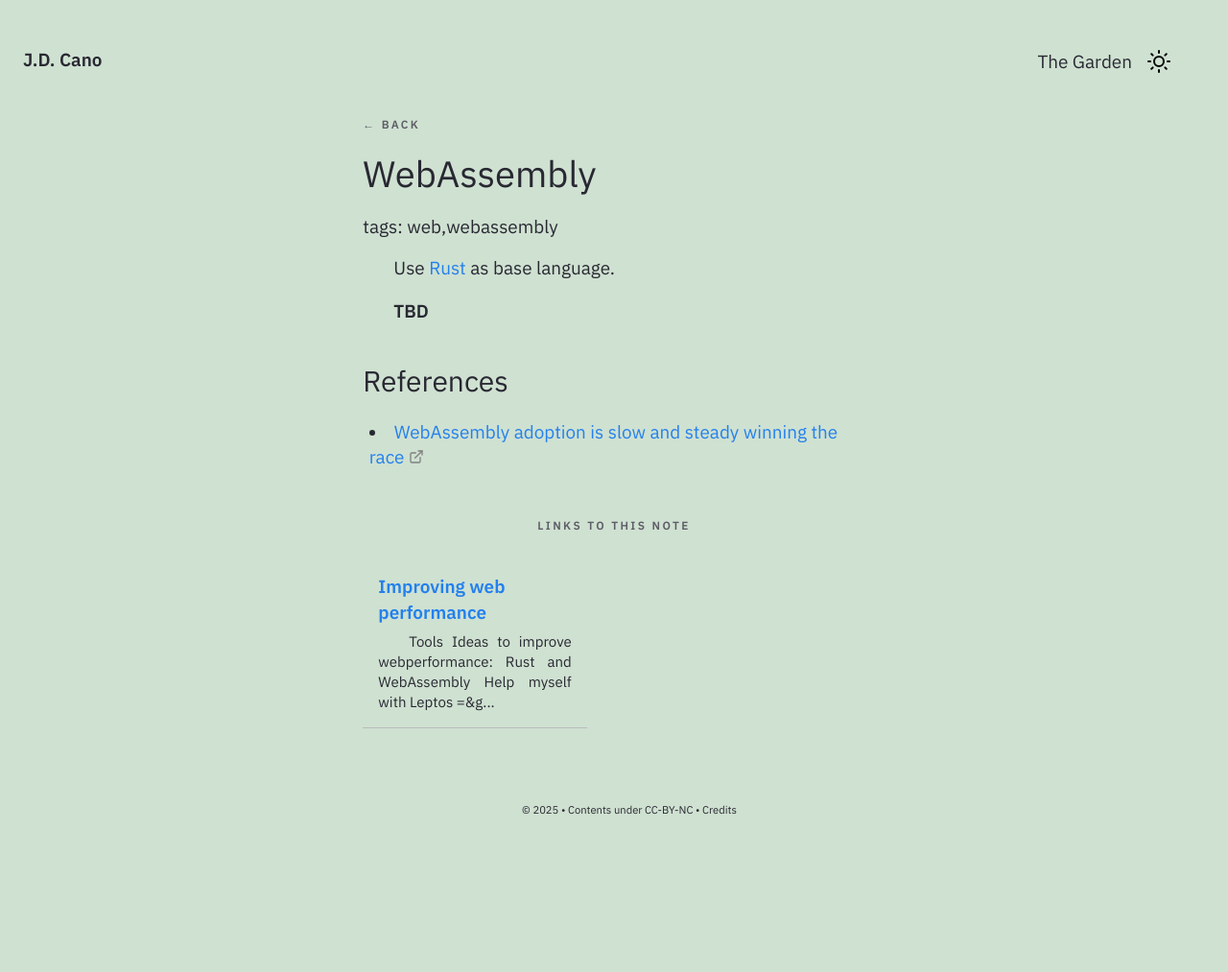
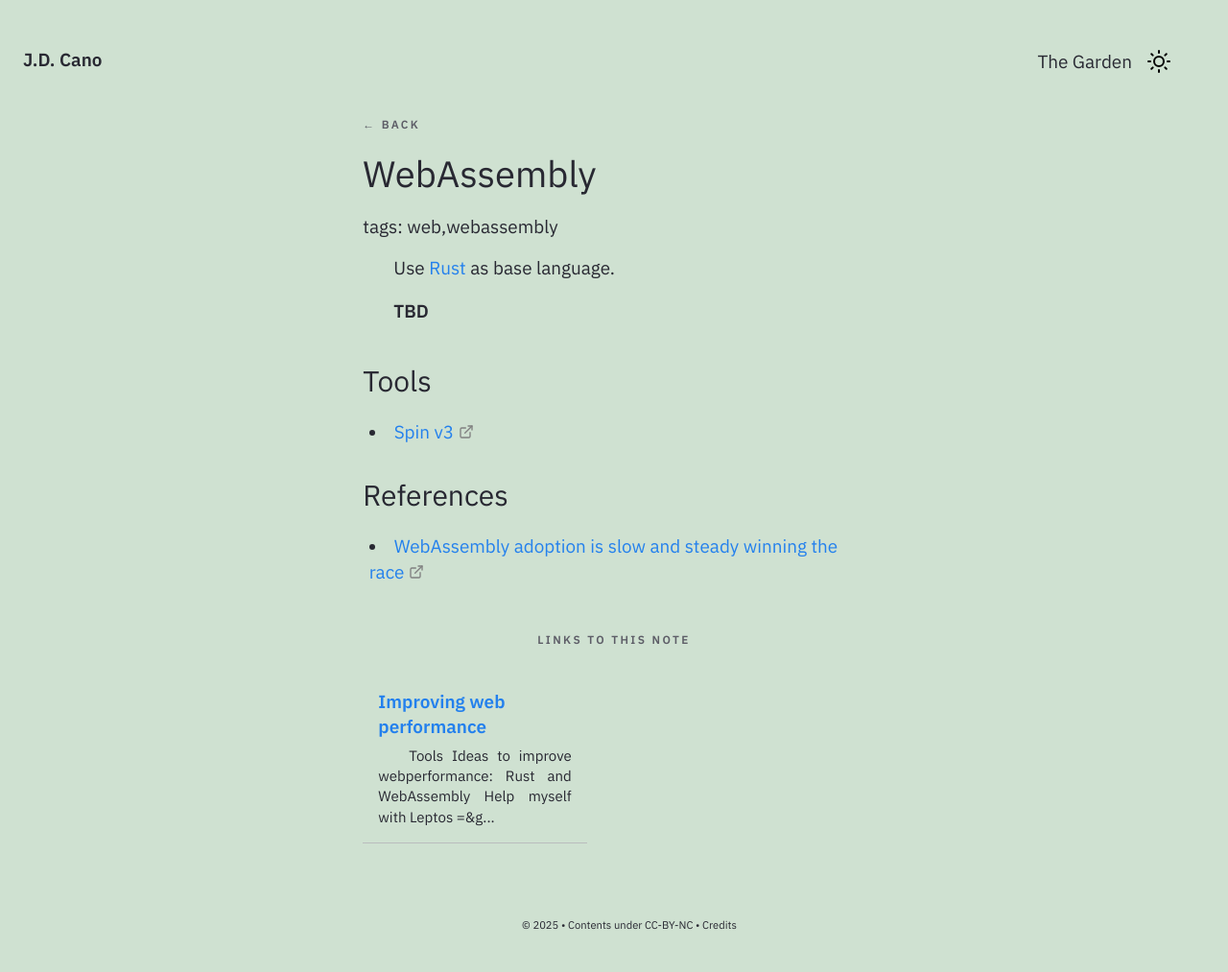
Before and after one commit to Gorzas/gorzas.github.io, a Jekyll site: the page built from _notes/Public/tech/WebAssembly.md, in a window 1280 px wide. Shown: the whole page at 96% size. Built offline with Jekyll 4.4.1, drawn with Linux system fonts in a browser that asks for light colours; before the commit the page ends 900 px from its top, so only the background shows below that.

Commit message:
Update WebAssembly.md

```diff
--- a/_notes/Public/tech/WebAssembly.md
+++ b/_notes/Public/tech/WebAssembly.md
@@ -12,6 +12,9 @@ Use [[Rust]] as base language.
 
 **TBD**
 
+### Tools
+
+- [Spin v3](https://www.fermyon.com/blog/introducing-spin-v3)
 
 ### References
 
```
Also changed, not shown: other parts of _notes/Public/tech/WebAssembly.md (+1 -1 lines).
